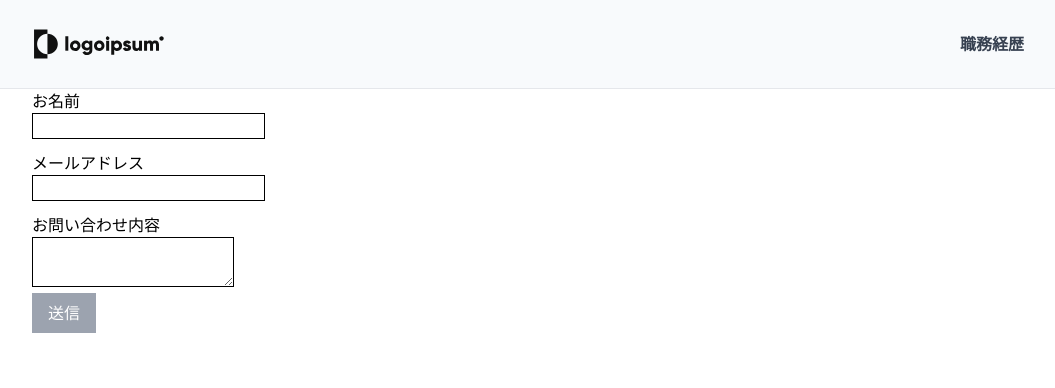
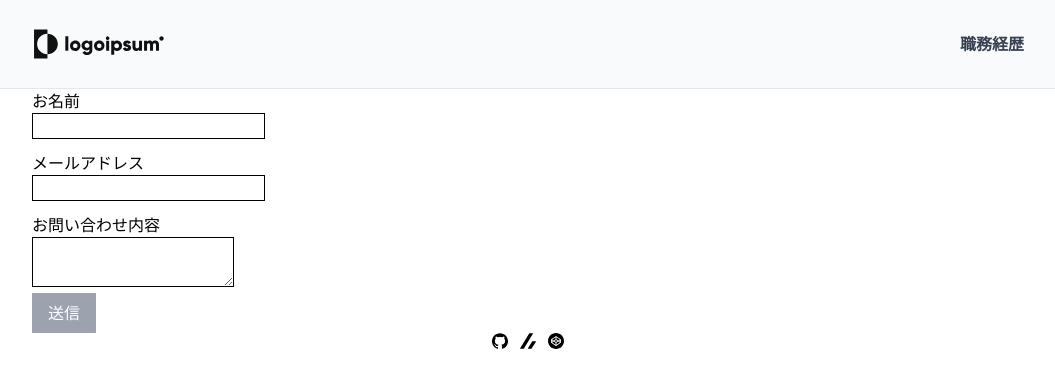
Before and after one commit to yha-1228/portfolio, a Next.js app: page / in a window 1280 px wide. Shown: the top 388 px of the page, without its empty margins (112-1167 px from the left). Built offline with nearby package versions, Linux system fonts and the light colour scheme.

Commit message:
feat(layout): add footer (#5)

```diff
--- a/src/components/layout.tsx
+++ b/src/components/layout.tsx
@@ -1,5 +1,6 @@
 import Link from 'next/link';
 import { NextSeo } from 'next-seo';
+import { SiCodepen, SiGithub, SiZenn } from 'react-icons/si';
 import Logo from '@/assets/logo.svg';
 import clsx from '@/utils/clsx';
 import Container from './ui/container';
@@ -51,6 +52,34 @@ function Header() {
 
 // ----------------------------------------
 
+function Footer() {
+  return (
+    <footer>
+      <div className="flex justify-center space-x-3">
+        <a
+          href="https://github.com/yha-1228"
+          target="_blank"
+          aria-label="GitHub"
+        >
+          <SiGithub />
+        </a>
+        <a href="https://zenn.dev/yhase_rqp" target="_blank" aria-label="Zenn">
+          <SiZenn />
+        </a>
+        <a
+          href="https://codepen.io/yh10050846"
+          target="_blank"
+          aria-label="Codepen"
+        >
+          <SiCodepen />
+        </a>
+      </div>
+    </footer>
+  );
+}
+
+// ----------------------------------------
+
 type LayoutProps = React.PropsWithChildren<{
   title?: string;
 }>;
@@ -63,6 +92,7 @@ export default function Layout(props: LayoutProps) {
       <NextSeo title={title} />
       <Header />
       <main>{children}</main>
+      <Footer />
     </>
   );
 }
```
